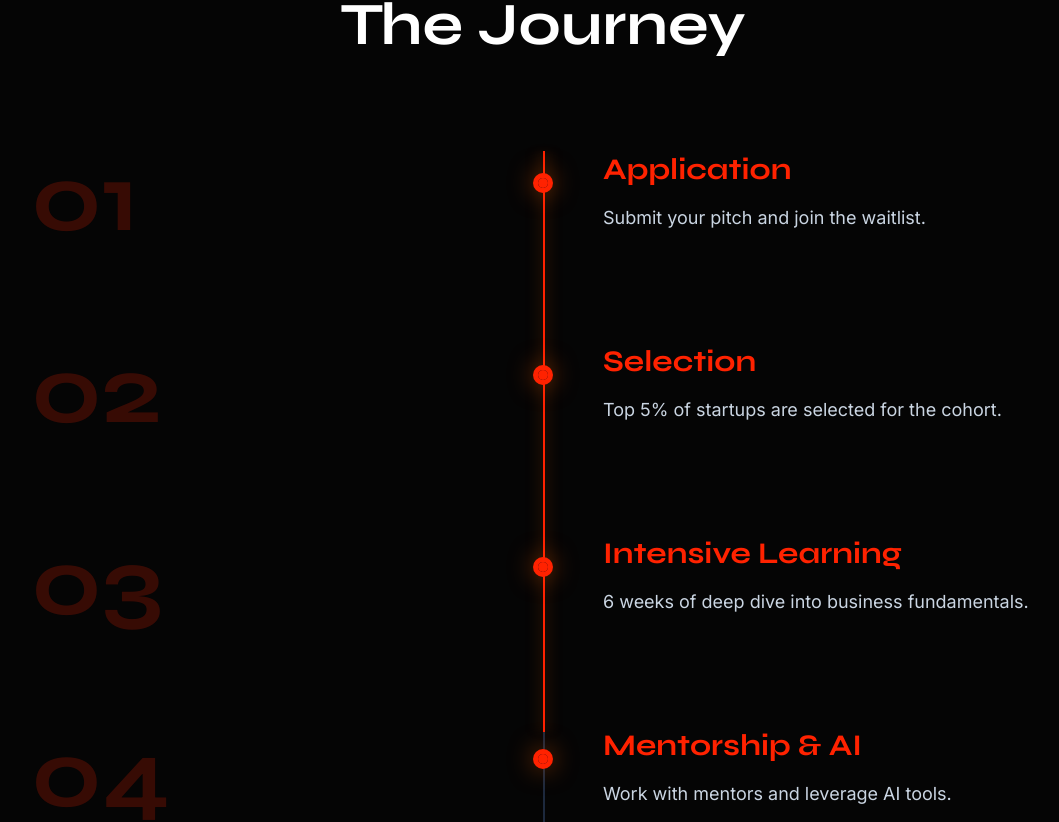
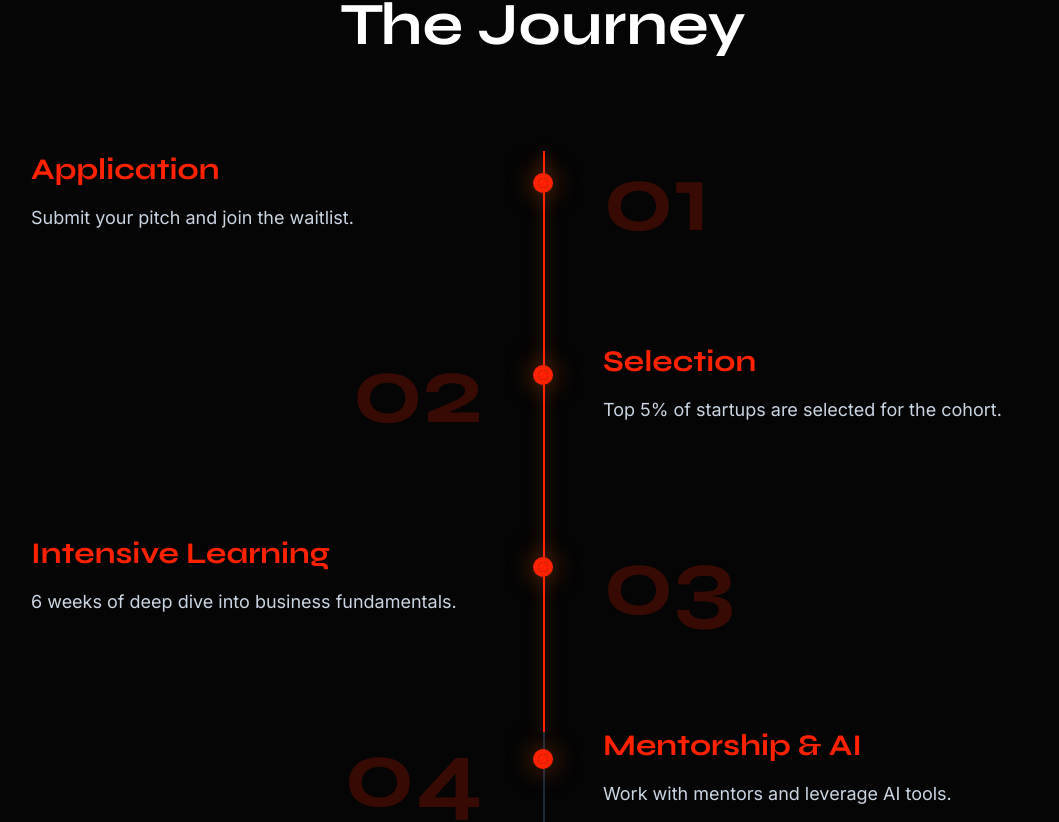
Before and after one commit to Aomine01/BizCombinator.uz, a Next.js app: page / in a window 1280 px wide. Shown: the part 3606-4428 px from the top of the page, without its empty margins (97-1156 px from the left). Built offline with nearby package versions, Linux system fonts and the light colour scheme; no server answers.

Commit message:
feat: implement alternating left/right timeline layout for desktop and mobile

```diff
--- a/components/Timeline.tsx
+++ b/components/Timeline.tsx
@@ -6,13 +6,10 @@ import { useLanguage } from "@/context/LanguageContext";
 
 function TimelineStep({ step, index }: { step: { title: string; desc: string }; index: number }) {
     const ref = useRef<HTMLDivElement>(null);
-    // Trigger when the element is active (roughly when it crosses into bottom part of view)
     const isInView = useInView(ref, { margin: "-50% 0px -50% 0px", once: true });
 
-    // We want it to trigger exactly when the line hits it.
-    // The line grows from top (0%) to bottom (100%) based on container scroll.
-    // However, simplest visual match is 'whileInView' with an offset or just tracking if it's been passed.
-    // 'once: true' ensures it stays lit after the line passes.
+    // Odd indices (1, 3, 5) = right side, Even indices (0, 2, 4) = left side
+    const isRight = index % 2 === 1;
 
     return (
         <motion.div
@@ -21,13 +18,25 @@ function TimelineStep({ step, index }: { step: { title: string; desc: string };
             whileInView={{ opacity: 1, y: 0 }}
             viewport={{ once: true, margin: "-10%" }}
             transition={{ duration: 0.5, delay: index * 0.1 }}
-            className="relative grid grid-cols-[40px_1fr] md:grid-cols-[1fr_40px_1fr] gap-x-10 gap-y-4 items-start"
+            className="relative grid grid-cols-[40px_1fr] md:grid-cols-[1fr_40px_1fr] gap-x-6 md:gap-x-10 gap-y-4 items-start"
         >
-            {/* Left column (desktop number) */}
-            <div className="hidden md:block">
+            {/* Desktop: Left content (for even indices) */}
+            <div className={`hidden md:block ${isRight ? 'md:text-right' : ''}`}>
+                {!isRight && (
+                    <>
+                        <h3 className={`text-2xl md:text-3xl font-bold mb-4 font-heading transition-colors duration-500 ${isInView ? "text-primary" : "text-white"}`}>
+                            {step.title}
+                        </h3>
+                        <p className={`leading-relaxed text-lg transition-colors duration-500 ${isInView ? "text-slate-300" : "text-slate-500"}`}>
+                            {step.desc}
+                        </p>
+                    </>
+                )}
+                {isRight && (
                     <span className={`text-8xl font-bold font-heading select-none transition-all duration-500 ${isInView ? "text-primary/20 scale-110" : "text-slate-900 opacity-50"}`}>
                         0{index + 1}
                     </span>
+                )}
             </div>
 
             {/* Center column dot */}
@@ -37,23 +46,42 @@ function TimelineStep({ step, index }: { step: { title: string; desc: string };
                 </div>
             </div>
 
-            {/* Right column (content) */}
-            <div>
+            {/* Desktop: Right content (for odd indices) / Mobile: Always right */}
+            <div className={isRight ? '' : 'md:text-left'}>
+                {/* Mobile: Always show content here */}
+                <div className="md:hidden">
+                    <h3 className={`text-2xl font-bold mb-4 font-heading transition-colors duration-500 ${isInView ? "text-primary" : "text-white"}`}>
+                        {step.title}
+                    </h3>
+                    <p className={`leading-relaxed text-lg transition-colors duration-500 ${isInView ? "text-slate-300" : "text-slate-500"}`}>
+                        {step.desc}
+                    </p>
+                    {/* Mobile number watermark */}
+                    <div className="mt-6">
+                        <span className={`text-6xl font-bold font-heading select-none transition-all duration-500 ${isInView ? "text-primary/20" : "text-slate-900 opacity-50"}`}>
+                            0{index + 1}
+                        </span>
+                    </div>
+                </div>
+
+                {/* Desktop: Content for odd indices, Number for even indices */}
+                <div className="hidden md:block">
+                    {isRight ? (
+                        <>
                             <h3 className={`text-2xl md:text-3xl font-bold mb-4 font-heading transition-colors duration-500 ${isInView ? "text-primary" : "text-white"}`}>
                                 {step.title}
                             </h3>
                             <p className={`leading-relaxed text-lg transition-colors duration-500 ${isInView ? "text-slate-300" : "text-slate-500"}`}>
                                 {step.desc}
                             </p>
-
-                {/* Mobile number watermark */}
-                <div className="md:hidden mt-6">
-                    <span className={`text-6xl font-bold font-heading select-none transition-all duration-500 ${isInView ? "text-primary/20" : "text-slate-900 opacity-50"}`}>
+                        </>
+                    ) : (
+                        <span className={`text-8xl font-bold font-heading select-none transition-all duration-500 ${isInView ? "text-primary/20 scale-110" : "text-slate-900 opacity-50"}`}>
                             0{index + 1}
                         </span>
+                    )}
                 </div>
             </div>
-
         </motion.div>
     );
 }
```
Lines whose indentation alone changed are shown as unchanged.
